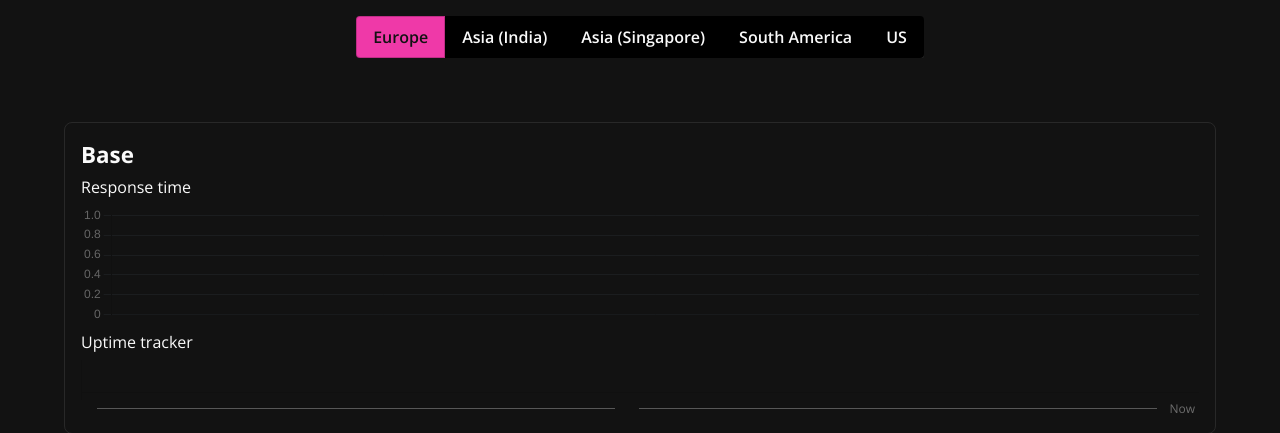
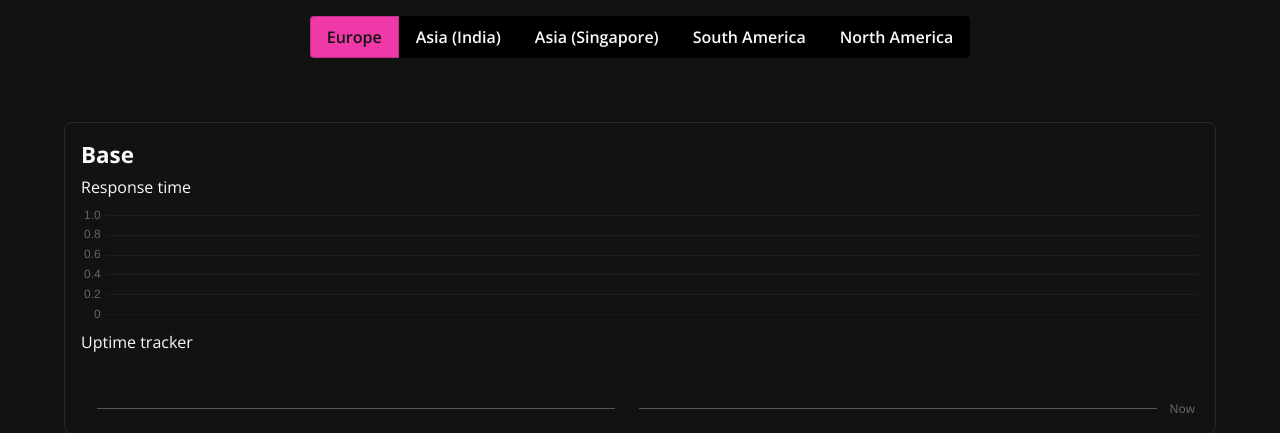
Before and after one commit to lemonyte/deta-status, a FastAPI app: page / in a window 1280 px wide. Shown: the part 199-632 px from the top of the page. Run offline with FastAPI, Linux system fonts and the light colour scheme.

Commit message:
Changed "US" to North America

```diff
--- a/dashboard/templates/index.html
+++ b/dashboard/templates/index.html
@@ -64,7 +64,7 @@
           onclick="updateData()"
           value="us"
         />
-        <label for="radio--us">US</label>
+        <label for="radio--us">North America</label>
       </div>
     </form>
 
```
